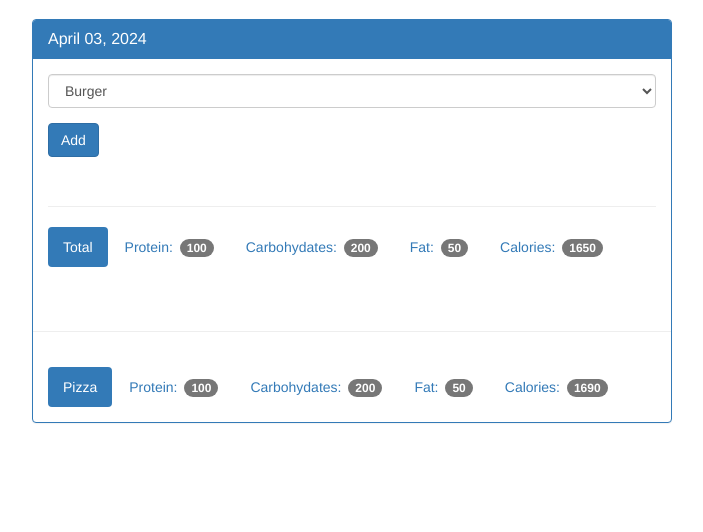
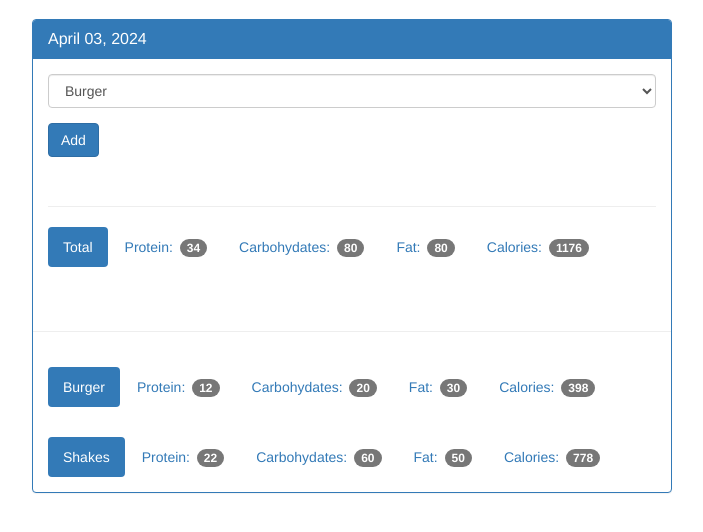
Before and after one commit to dipikasgp/calorie_tracker, a Flask app: page /view/20240403 in a window 1280 px wide. Shown: the part 51-583 px from the top of the page, without its empty margins (288-991 px from the left). Run offline with Flask 3, Linux system fonts and the light colour scheme; data comes from the database, SQL or seed files in the repository; both versions use the stored data as it was after the commit; some libraries are stand-ins or nearby versions.

Commit message:
Complete app
Complete app

```diff
--- a/app.py
+++ b/app.py
@@ -1,27 +1,15 @@
 from flask import Flask, render_template, g, request, url_for
 import sqlite3
 from datetime import datetime
+from database import connect_db, get_db
 
 app = Flask(__name__)
-
-
-def connect_db():
-    sql = sqlite3.connect('C:/Dipika/Study/calorie_tracker/food_log.db')
-    sql.row_factory = sqlite3.Row
-    return sql
-
-
-def get_db():
-    if not hasattr(g, 'sqlite3'):
-        g.sqlite_db = connect_db()
-    return g.sqlite_db
 
 
 @app.teardown_appcontext
 def close_db(error):
     if hasattr(g, 'sqlite_db'):
         g.sqlite_db.close()
-
 
 @app.route('/', methods=['POST', 'GET'])
 def index():
@@ -32,35 +20,69 @@ def index():
         dt = datetime.strptime(date, '%Y-%m-%d')
         database_date = datetime.strftime(dt, '%Y%m%d')
 
-        db.execute('insert into log_date (entry_date) values(?) order by entry_date DESC', [database_date])
+        db.execute('insert into log_date (entry_date) values(?)', [database_date])
         db.commit()
-    cur = db.execute('select entry_date from log_date')
+    cur = db.execute("select log_date.entry_date, sum(food.protein) as protein,"
+                     "sum(food.carbohydrates) as carbohydrates,"
+                     "sum(food.fat) as fat, sum(food.calories) as calories from log_date join food_date on "
+                     "food_date.log_date_id = log_date.id join food on "
+                     "food_date.food_id = food.id group by log_date.entry_date"
+                     )
     results = cur.fetchall()
 
     pretty_res = []
     for i in results:
         single_date = {}
+        single_date['entry_date'] = i['entry_date']
         d = datetime.strptime(str(i['entry_date']), '%Y%m%d')
-        single_date['entry_date'] = datetime.strftime(d, '%B %d, %Y')
+        single_date['pretty_date'] = datetime.strftime(d, '%B %d, %Y')
+        single_date['protein'] = i['protein']
+        single_date['carbohydrate'] = i['carbohydrates']
+        single_date['fat'] = i['fat']
+        single_date['calorie'] = i['calories']
         pretty_res.append(single_date)
+
+
     return render_template('home.html', results=pretty_res)
 
 
 @app.route('/view/<date>', methods=['POST', 'GET'])
 def view(date):
     db = get_db()
-    # if request.method == 'POST':
+    cur = db.execute('select id, entry_date from log_date where entry_date = ?', [date])
+    date_result = cur.fetchone()
+    if request.method == 'POST':
+        db.execute('insert into food_date(food_id, log_date_id) values(?,?)',
+                   [request.form['food_select'], date_result['id']])
+        db.commit()
 
-    cur = db.execute('select entry_date from log_date where entry_date = ?', [date])
-    result = cur.fetchone()
-
-    d = datetime.strptime(str(result['entry_date']), '%Y%m%d')
+    d = datetime.strptime(str(date_result['entry_date']), '%Y%m%d')
     pretty_date = datetime.strftime(d, '%B %d, %Y')
 
-    cur = db.execute('select id, name from food')
-    food_list = cur.fetchall()
+    food_cur = db.execute('select id, name from food')
+    food_list = food_cur.fetchall()
 
-    return render_template('day.html', date=pretty_date, food_result=food_list)
+    log_cur = db.execute("select food.name, food.protein, food.carbohydrates, "
+                         "food.fat, food.calories from log_date join food_date on "
+                         "food_date.log_date_id = log_date.id join food on "
+                         "food_date.food_id = food.id where log_date.entry_date = ?", [date])
+
+    log_results = log_cur.fetchall()
+
+    totals = {}
+    totals['protein'] = 0
+    totals['carbohydrates'] = 0
+    totals['fat'] = 0
+    totals['calories'] = 0
+    for food in log_results:
+        totals['protein'] += food['protein']
+        totals['carbohydrates'] += food['carbohydrates']
+        totals['fat'] += food['fat']
+        totals['calories'] += food['calories']
+
+    return render_template('day.html',entry_date = date_result['entry_date'],
+                           pretty_date=pretty_date, food_result=food_list,
+                           log_results=log_results, total=totals)
 
 
 @app.route('/food', methods=['GET', 'POST'])
--- /dev/null
+++ b/database.py
@@ -0,0 +1,14 @@
+import sqlite3
+from flask import g
+
+
+def connect_db():
+    sql = sqlite3.connect('C:/Dipika/Study/calorie_tracker/food_log.db')
+    sql.row_factory = sqlite3.Row
+    return sql
+
+
+def get_db():
+    if not hasattr(g, 'sqlite3'):
+        g.sqlite_db = connect_db()
+    return g.sqlite_db
--- /dev/null
+++ b/templates/base.html
@@ -0,0 +1,22 @@
+<!DOCTYPE html>
+<html lang="en">
+  <head>
+    <meta charset="utf-8">
+    <meta http-equiv="X-UA-Compatible" content="IE=edge">
+    <meta name="viewport" content="width=device-width, initial-scale=1">
+
+    <title>Food Tracker | Home</title>
+
+    <!-- Bootstrap core CSS -->
+    <link href="{{ url_for('static', filename='bootstrap.min.css') }}" rel="stylesheet">
+    <!-- Custom styles for this template -->
+    <link href="{{ url_for('static', filename='theme.css') }}" rel="stylesheet">
+
+  </head>
+
+ <body>
+
+ {% block body %} {%endblock%}
+ </body>
+
+</html>
--- a/templates/day.html
+++ b/templates/day.html
@@ -1,30 +1,14 @@
-<!DOCTYPE html>
-<html lang="en">
-  <head>
-    <meta charset="utf-8">
-    <meta http-equiv="X-UA-Compatible" content="IE=edge">
-    <meta name="viewport" content="width=device-width, initial-scale=1">
-
-    <title>Food Tracker | Day Details</title>
-
-    <!-- Bootstrap core CSS -->
-    <link href="{{ url_for('static', filename='bootstrap.min.css') }}" rel="stylesheet">
-    <!-- Custom styles for this template -->
-    <link href="{{ url_for('static', filename='theme.css') }}" rel="stylesheet">
-
-  </head>
-
-  <body>
-
+{% extends "base.html" %}
+{% block body %}
     <nav class="navbar navbar-inverse navbar-fixed-top">
       <div class="container">
         <div class="navbar-header">
-          <a class="navbar-brand" href="#">Food Tracker</a>
+          <a class="navbar-brand" href="{{ url_for('index') }}">Food Tracker</a>
         </div>
         <div id="navbar" class="navbar-collapse collapse">
           <ul class="nav navbar-nav">
-            <li><a href="#">Home</a></li>
-            <li><a href="#">Add Food Item</a></li>
+            <li><a href="{{ url_for('index') }}">Home</a></li>
+            <li><a href="{{ url_for('food') }}">Add Food Item</a></li>
           </ul>
         </div>
       </div>
@@ -36,12 +20,12 @@
         <div>
           <div class="panel panel-primary">
             <div class="panel-heading">
-              <h3 class="panel-title">{{date}}</h3>
+              <h3 class="panel-title">{{pretty_date}}</h3>
             </div>
 
             <div class="panel-body">
 
-              <form method="POST" action="url_for('view')">
+              <form method="POST" action="{{url_for('view', date=entry_date)}}">
                 <div class="form-group">
                   <select class="form-control" name="food_select">
 
@@ -59,32 +43,32 @@
 
               <ul class="nav nav-pills" role="tablist">
                 <li class="active"><a>Total</a></li>
-                <li><a>Protein: <span class="badge">100</span></a></li>
-                <li><a>Carbohydates: <span class="badge">200</span></a></li>
-                <li><a>Fat: <span class="badge">50</span></a></li>
-                <li><a>Calories: <span class="badge">1650</span></a></li>
+                <li><a>Protein: <span class="badge">{{ total.protein }}</span></a></li>
+                <li><a>Carbohydates: <span class="badge">{{ total.carbohydrates }}</span></a></li>
+                <li><a>Fat: <span class="badge">{{ total.fat }}</span></a></li>
+                <li><a>Calories: <span class="badge">{{ total.calories }}</span></a></li>
               </ul>
 
             </div>
 
             <div class="page-header"></div>
 
+
+            {% for food in log_results %}
             <div class="panel-body">
               <ul class="nav nav-pills" role="tablist">
-                <li class="active"><a>Pizza</a></li>
-                <li><a>Protein: <span class="badge">100</span></a></li>
-                <li><a>Carbohydates: <span class="badge">200</span></a></li>
-                <li><a>Fat: <span class="badge">50</span></a></li>
-                <li><a>Calories: <span class="badge">1690</span></a></li>
+                <li class="active"><a>{{food.name}}</a></li>
+                <li><a>Protein: <span class="badge">{{ food.protein }}</span></a></li>
+                <li><a>Carbohydates: <span class="badge">{{ food.carbohydrates }}</span></a></li>
+                <li><a>Fat: <span class="badge">{{ food.fat }}</span></a></li>
+                <li><a>Calories: <span class="badge">{{ food.calories }}</span></a></li>
               </ul>
             </div>
-
+            {% endfor %}
           </div>
         </div>
       </div>
 
     </div>
 
-  </body>
-
-</html>
+{%endblock%}
```
Also changed, not shown: templates/add_food.html (+6 -24 lines), templates/home.html (+12 -30 lines), food_log.db.
